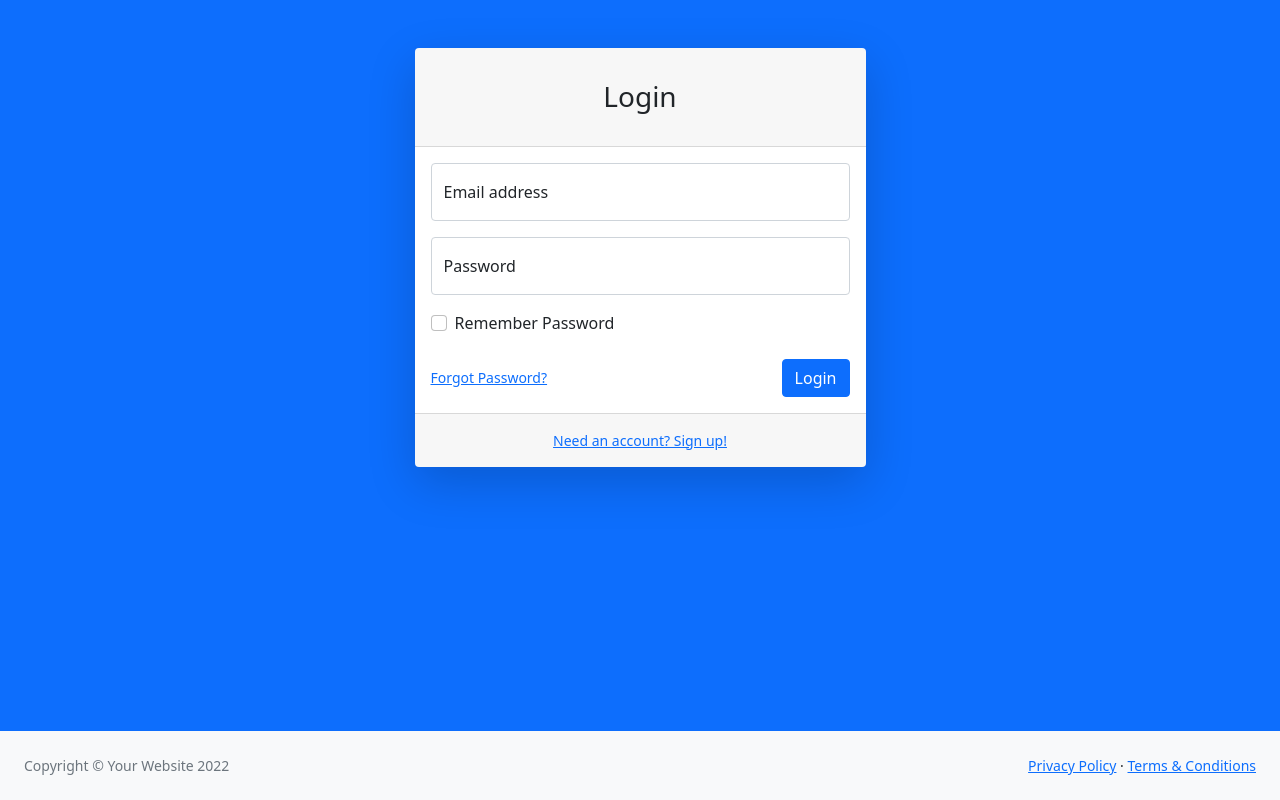
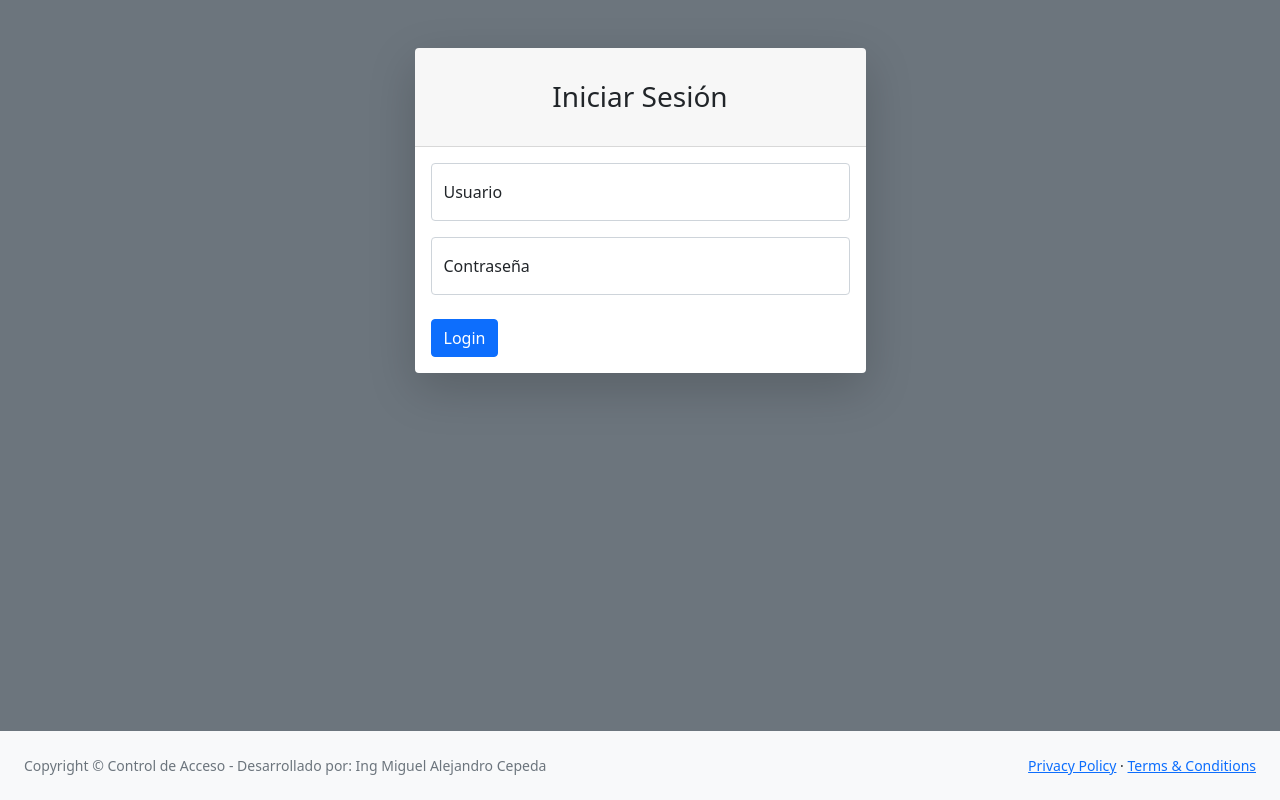
Before and after one commit to alejomjc/Access-Control-System, a Django app: page /iniciar-sesion in a window 1280 px wide. Run offline with Django 4.2, Linux system fonts and the light colour scheme; some libraries are stand-ins or nearby versions.

Commit message:
CDA-1 Fix: Se repara la funcionalidad de inicio de sesión

```diff
--- a/ControlDeAcceso/Templates/Auth/login.html
+++ b/ControlDeAcceso/Templates/Auth/login.html
@@ -10,7 +10,7 @@
         <link href="../../static/ControlDeAcceso/Plantilla/css/styles.css" rel="stylesheet" />
         <script src="https://use.fontawesome.com/releases/v6.1.0/js/all.js" crossorigin="anonymous"></script>
     </head>
-    <body class="bg-primary">
+    <body class="bg-secondary">
         <div id="layoutAuthentication">
             <div id="layoutAuthentication_content">
                 <main>
@@ -18,29 +18,22 @@
                         <div class="row justify-content-center">
                             <div class="col-lg-5">
                                 <div class="card shadow-lg border-0 rounded-lg mt-5">
-                                    <div class="card-header"><h3 class="text-center font-weight-light my-4">Login</h3></div>
+                                    <div class="card-header"><h3 class="text-center font-weight-light my-4">Iniciar Sesión</h3></div>
                                     <div class="card-body">
-                                        <form>
+                                        <form action="{% url 'iniciar-sesion' %}" id="frm-iniciar-sesion" method="post" enctype="multipart/form-data">
+                                            {% csrf_token %}
                                             <div class="form-floating mb-3">
-                                                <input class="form-control" id="inputEmail" type="email" placeholder="name@example.com" />
-                                                <label for="inputEmail">Email address</label>
+                                                <input class="form-control" id="inputEmail" name="username" type="text" placeholder="nombre.apellido" />
+                                                <label for="inputEmail">Usuario</label>
                                             </div>
                                             <div class="form-floating mb-3">
-                                                <input class="form-control" id="inputPassword" type="password" placeholder="Password" />
-                                                <label for="inputPassword">Password</label>
-                                            </div>
-                                            <div class="form-check mb-3">
-                                                <input class="form-check-input" id="inputRememberPassword" type="checkbox" value="" />
-                                                <label class="form-check-label" for="inputRememberPassword">Remember Password</label>
+                                                <input class="form-control" id="inputPassword" name="password" type="password" placeholder="Password" />
+                                                <label for="inputPassword">Contraseña</label>
                                             </div>
                                             <div class="d-flex align-items-center justify-content-between mt-4 mb-0">
-                                                <a class="small" href="password.html">Forgot Password?</a>
-                                                <a class="btn btn-primary" href="../Index/index.html">Login</a>
+                                                <button class="btn btn-primary" type="submit">Login</button>
                                             </div>
                                         </form>
-                                    </div>
-                                    <div class="card-footer text-center py-3">
-                                        <div class="small"><a href="register.html">Need an account? Sign up!</a></div>
                                     </div>
                                 </div>
                             </div>
@@ -49,18 +42,7 @@
                 </main>
             </div>
             <div id="layoutAuthentication_footer">
-                <footer class="py-4 bg-light mt-auto">
-                    <div class="container-fluid px-4">
-                        <div class="d-flex align-items-center justify-content-between small">
-                            <div class="text-muted">Copyright &copy; Your Website 2022</div>
-                            <div>
-                                <a href="#">Privacy Policy</a>
-                                &middot;
-                                <a href="#">Terms &amp; Conditions</a>
-                            </div>
-                        </div>
-                    </div>
-                </footer>
+                {% include 'Plantilla/footer.html' %}
             </div>
         </div>
         <script src="https://cdn.jsdelivr.net/npm/bootstrap@5.1.3/dist/js/bootstrap.bundle.min.js" crossorigin="anonymous"></script>
--- a/ControlDeAcceso/Templates/Plantilla/upbar.html
+++ b/ControlDeAcceso/Templates/Plantilla/upbar.html
@@ -12,9 +12,9 @@
         <li class="nav-item dropdown">
             <a class="nav-link dropdown-toggle" id="navbarDropdown" href="#" role="button" data-bs-toggle="dropdown" aria-expanded="false"><i class="fas fa-user fa-fw"></i></a>
             <ul class="dropdown-menu dropdown-menu-end" aria-labelledby="navbarDropdown">
-                <li><a class="dropdown-item" href="#!">{{ request.user.fisrt_name }}</a></li>
+                <li><a class="dropdown-item" href="#!">Usuario: {{ request.user.username }}</a></li>
                 <li><hr class="dropdown-divider" /></li>
-                <li><a class="dropdown-item" href="#!">Cerrar Sesión</a></li>
+                <li><a class="dropdown-item" href="{% url 'cerrar-sesion' %}">Cerrar Sesión</a></li>
             </ul>
         </li>
     </ul>
--- a/ControlDeAcceso/views/auth.py
+++ b/ControlDeAcceso/views/auth.py
@@ -20,24 +20,20 @@ class IniciarSesionView(View):
             username: str = request.POST.get('username', '')
             password = request.POST.get('password', '')
             user = authenticate(username=username.lower(), password=password)
-            if user is not None:
-                login(request, user)
-                try:
-                    usuario = Usuario.objects.get(usuario=user)
-                    request.session['empresa_id'] = usuario.empresa_id
-                except:
-                    if not user.is_superuser:
-                        logout(request)
-                        return render(request, 'Auth/login.html')
-            else:
-                return render(request, 'Auth/login.html')
+            login(request, user)
+
+            try:
+                usuario = Usuario.objects.get(usuario=user)
+                request.session['empresa_id'] = usuario.empresa_id
+            except:
+                request.session['empresa_id'] = ''
+            return redirect(reverse('index'))
 
 
 class CerrarSesion(View):
     def get(self, request):
         if request.user.is_authenticated:
             logout(request)
-            messages.success(request, 'Se ha cerrado la sesión')
-            return redirect(reverse('Administracion:inicio-sesion'))
+            return redirect(reverse('iniciar-sesion'))
         else:
-            return redirect(reverse('Administracion:inicio-sesion'))
+            return redirect(reverse('iniciar-sesion'))
```
